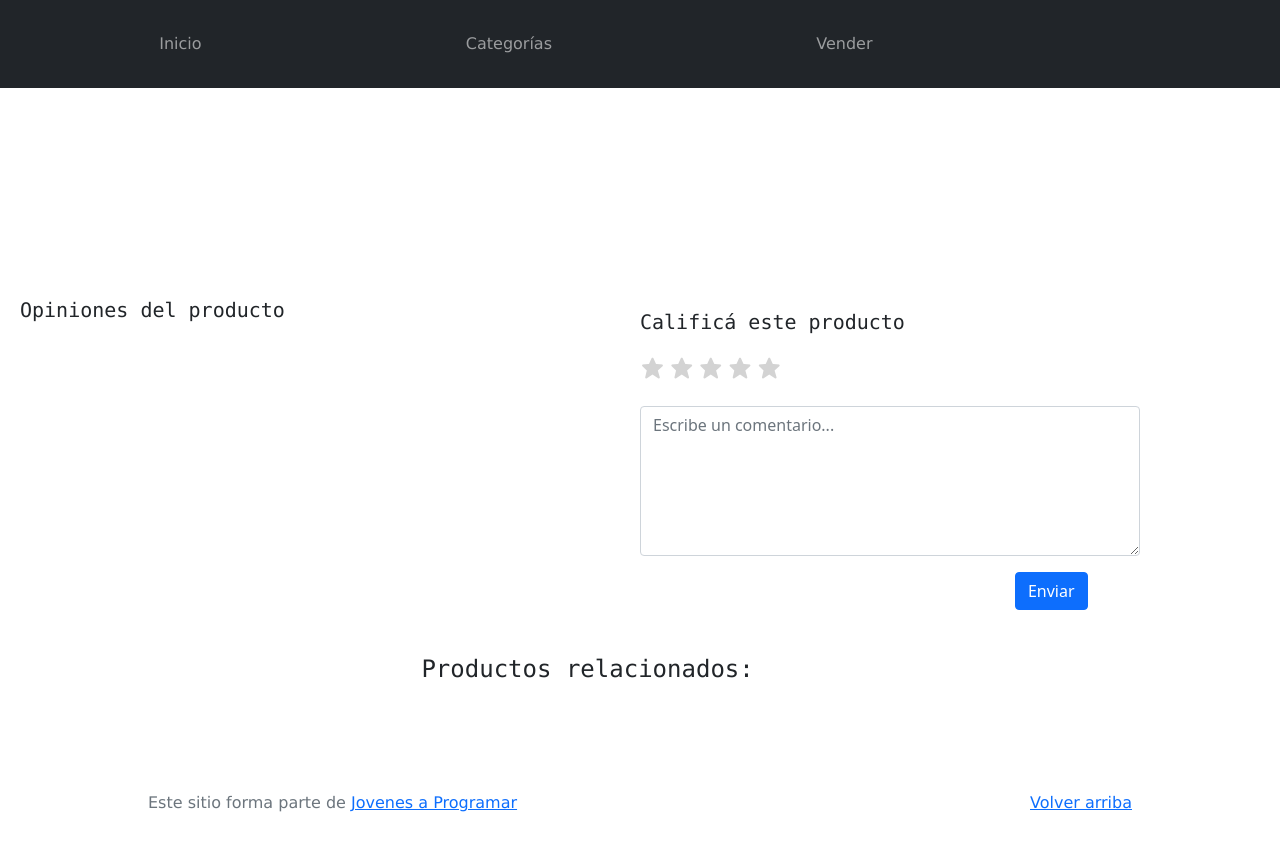
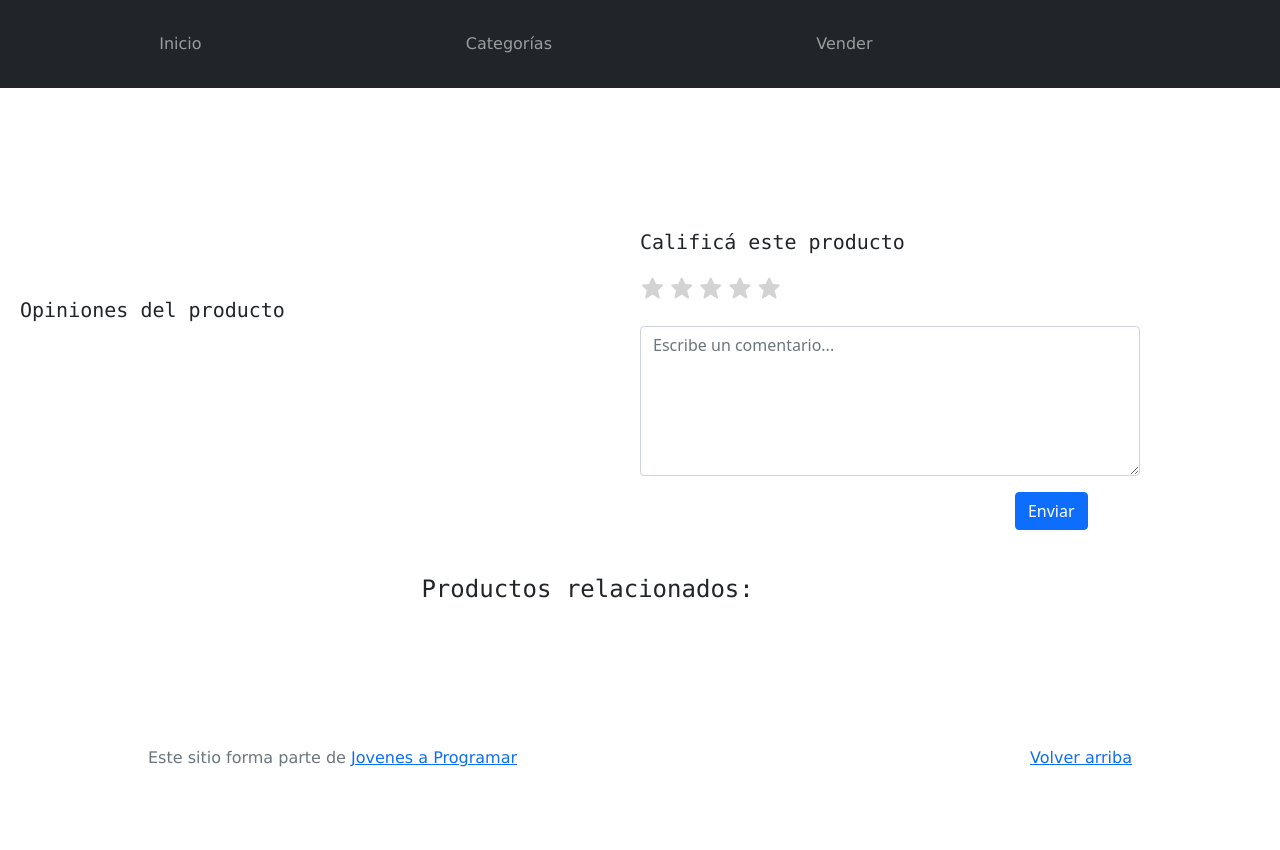
Before and after one commit to laraolivares/workspace-inicial, a plain HTML site: page product-info.html in a window 1280 px wide. Drawn offline with nearby package versions, Linux system fonts and the light colour scheme; no server answers.

Commit message:
Update styles.css

```diff
--- a/css/styles.css
+++ b/css/styles.css
@@ -726,7 +726,7 @@ background-color: #e0e0e0; /* Cambia el color de fondo al pasar el ratón */
 /*Formulario de calificación*/
 #form-calificacion{
   margin-left: 50%;
-  margin-top: -20px
+  margin-top: -100px
 }
 
 h4 {
```
